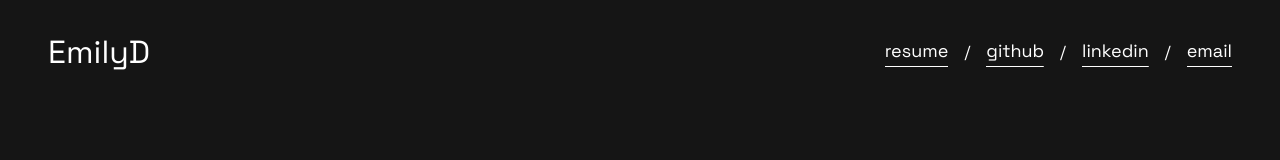
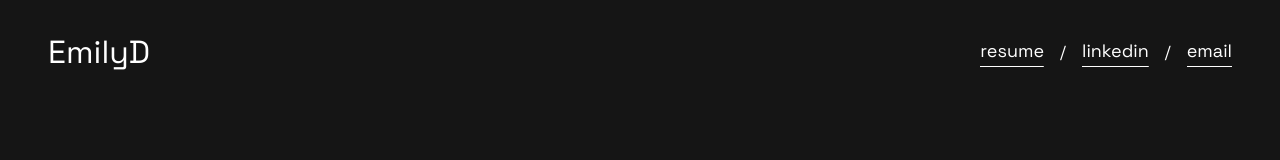
Before and after one commit to emilyduttinger/emilyd-web, a Nuxt app: page / in a window 1280 px wide. Shown: the top 160 px of the page. Built offline with nearby package versions, Linux system fonts and the light colour scheme.

Commit message:
Remove github link from navigation, update resume file

```diff
--- a/components/patterns/Navigation.vue
+++ b/components/patterns/Navigation.vue
@@ -1,7 +1,6 @@
 <template>
   <ul class="unstyled-list navigation-menu">
     <li><a href="/pdf/EmilyDuttingerResume.pdf" target="_blank">resume</a></li>
-    <li><a href="https://github.com/emilyduttinger" target="_blank">github</a></li>
     <li><a href="https://www.linkedin.com/in/emily-duttinger-2882a765/" target="_blank">linkedin</a></li>
     <li><a href="mailto:emilyduttinger@gmail.com">email</a></li>
   </ul>
```
Also changed, not shown: 1 other file (tests, documents, lock files or other folders).
